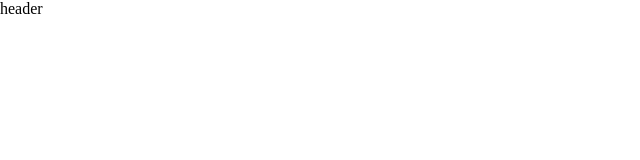
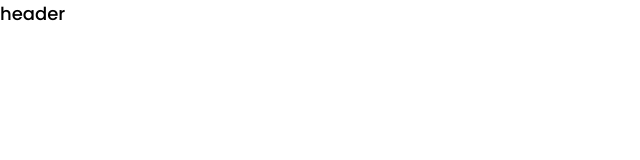
Before and after one commit to m-bashari-m/url-shortening, a React (Vite) app: page / in a window 1280 px wide. Shown: the top 160 px of the page, without its empty margins (0-640 px from the left). Built offline with nearby package versions, Linux system fonts and the light colour scheme.

Commit message:
add font: Pappins

```diff
--- a/index.html
+++ b/index.html
@@ -4,6 +4,10 @@
     <meta charset="UTF-8" />
     <link rel="icon" type="image/svg+xml" href="/vite.svg" />
     <meta name="viewport" content="width=device-width, initial-scale=1.0" />
+
+    <link rel="preconnect" href="https://fonts.googleapis.com">
+    <link rel="preconnect" href="https://fonts.gstatic.com" crossorigin>
+    <link href="https://fonts.googleapis.com/css2?family=Poppins:wght@500;700&display=swap" rel="stylesheet">
     <title>Vite + React</title>
   </head>
   <body>
--- a/src/index.css
+++ b/src/index.css
@@ -13,3 +13,8 @@
   margin: 0;
   box-sizing: border-box;
 }
+
+body{
+  font-family: 'Poppins', sans-serif;
+  font-size: 18px;
+}
```
